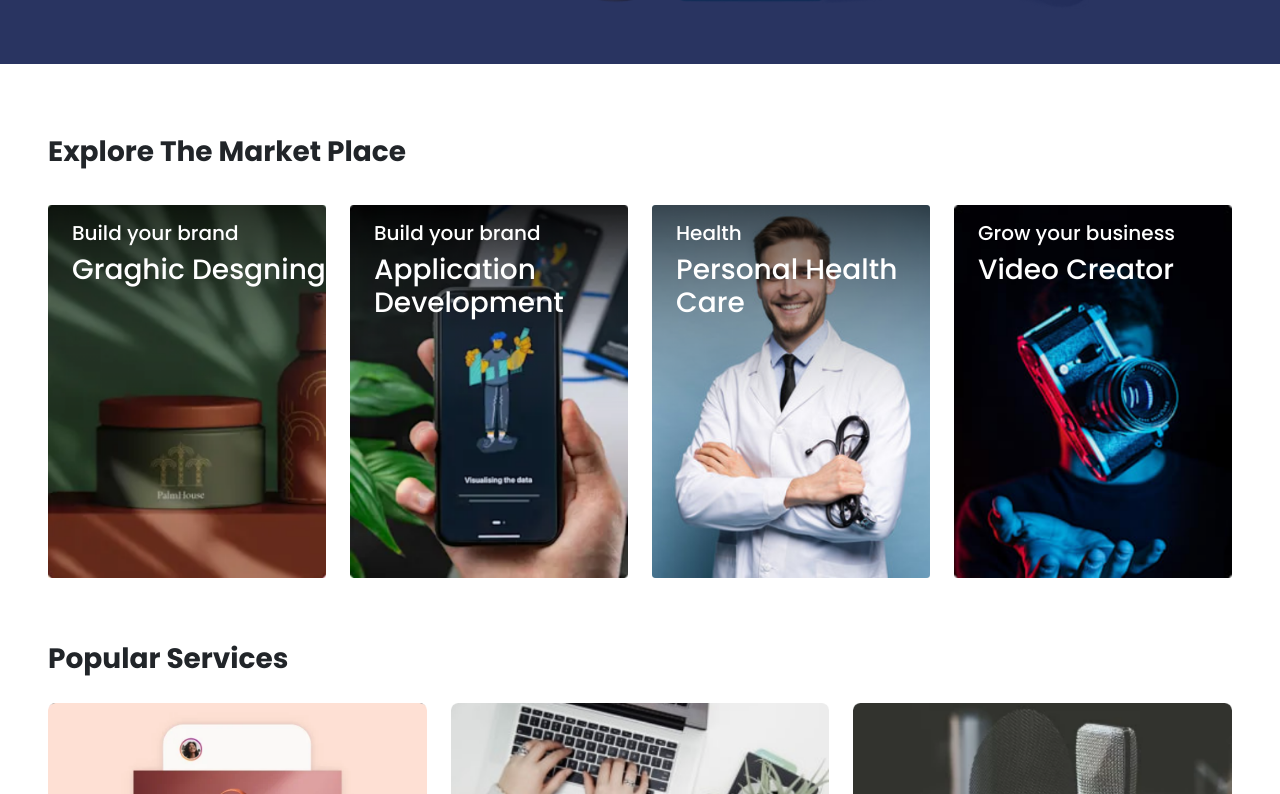
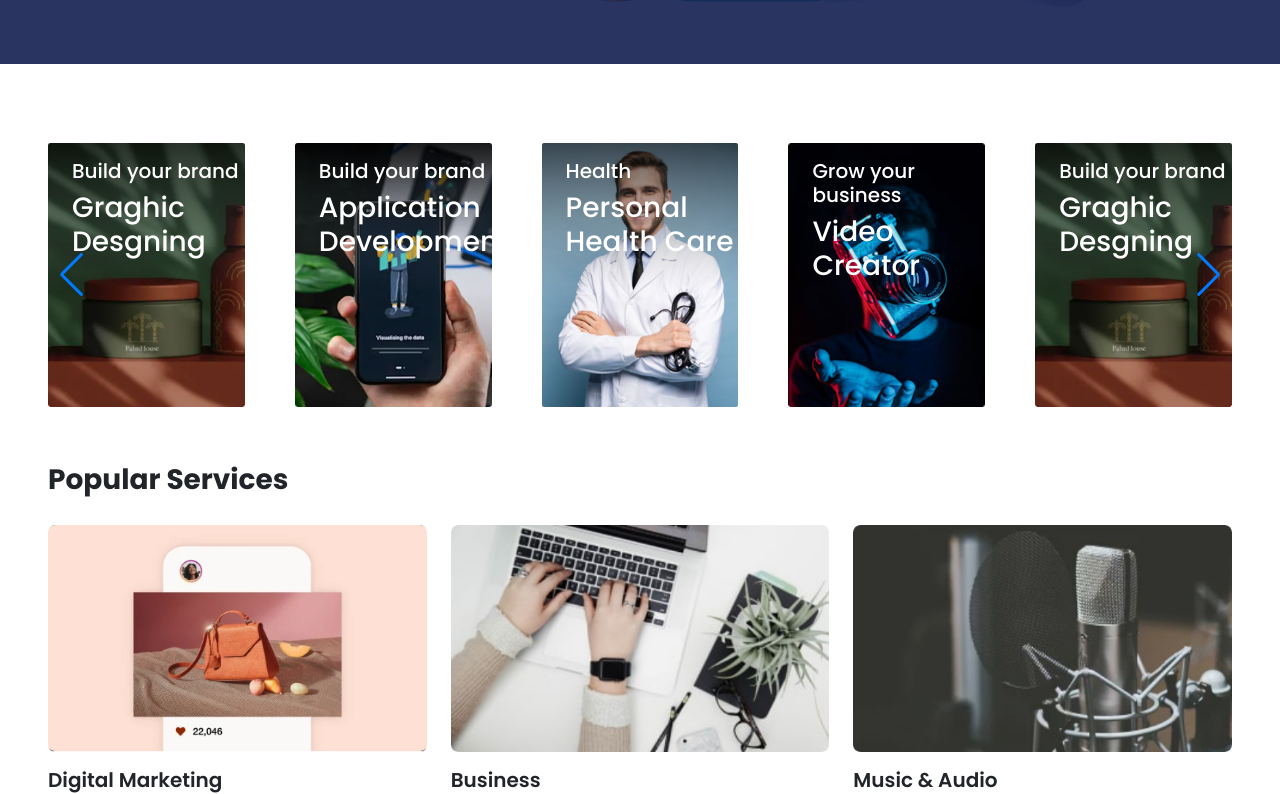
Before and after one commit to khansaud3551/bzurg, a React (Create React App) app: page / in a window 1280 px wide. Shown: the part 718-1512 px from the top of the page. Built offline with nearby package versions, Linux system fonts and the light colour scheme.

Commit message:
slider aded to popular services

```diff
--- a/package.json
+++ b/package.json
@@ -18,6 +18,7 @@
     "react-slick": "^0.28.1",
     "slick-carousel": "^1.8.1",
     "styled-jsx": "^5.0.0",
+    "swiper": "^8.0.5",
     "web-vitals": "^2.1.4"
   },
   "scripts": {
--- a/src/components/ExploreMarket.js
+++ b/src/components/ExploreMarket.js
@@ -2,10 +2,96 @@ import React from "react";
 import "./ExploreMarket.css";
 import ExploreMarketCard from "./ExploreMarketCard";
 
+// Import Swiper React components
+import { Swiper, SwiperSlide } from "swiper/react";
+
+// Import Swiper styles
+import "swiper/css";
+
+import "swiper/css/navigation";
+
+// import required modules
+import { Navigation } from "swiper";
+
 function ExploreMarket() {
   return (
     <div className="container-fluid px-5 my-5">
-      <h3 className="heading_sec font-700">Explore The Market Place</h3>
+      <Swiper
+        slidesPerView={4}
+        spaceBetween={30}
+        slidesPerGroup={1}
+        breakpoints={{
+          "@0.00": {
+            slidesPerView: 1,
+            spaceBetween: 10,
+          },
+          "@0.75": {
+            slidesPerView: 2,
+            spaceBetween: 20,
+          },
+          "@0.90": {
+            slidesPerView: 3,
+            spaceBetween: 20,
+          },
+          "@1.10": {
+            slidesPerView: 4,
+            spaceBetween: 40,
+          },
+          "@1.50": {
+            slidesPerView: 5,
+            spaceBetween: 50,
+          },
+        }}
+        loop={true}
+        loopFillGroupWithBlank={true}
+        navigation={true}
+        modules={[Navigation]}
+        className="mySwiper"
+      >
+        <SwiperSlide>
+          <ExploreMarketCard
+            img="assets/explore1.png"
+            subheading="Build your brand"
+            title="Graghic Desgning"
+          />
+        </SwiperSlide>
+        <SwiperSlide>
+          <ExploreMarketCard
+            img="assets/explore2.png"
+            subheading="Build your brand"
+            title=" Application Development"
+          />
+        </SwiperSlide>
+        <SwiperSlide>
+          <ExploreMarketCard
+            img="assets/explore3.png"
+            subheading="Health "
+            title="Personal Health Care"
+          />
+        </SwiperSlide>
+        <SwiperSlide>
+          <ExploreMarketCard
+            img="assets/explore4.png"
+            subheading="Grow your business "
+            title="Video Creator"
+          />
+        </SwiperSlide>
+        <SwiperSlide>
+          <ExploreMarketCard
+            img="assets/explore1.png"
+            subheading="Build your brand"
+            title="Graghic Desgning"
+          />
+        </SwiperSlide>
+        <SwiperSlide>
+          <ExploreMarketCard
+            img="assets/explore3.png"
+            subheading="Health "
+            title="Personal Health Care"
+          />
+        </SwiperSlide>
+      </Swiper>
+      {/* <h3 className="heading_sec font-700">Explore The Market Place</h3>
       <div className="row py-2">
         <ExploreMarketCard
           img="assets/explore1.png"
@@ -27,7 +113,7 @@ function ExploreMarket() {
           subheading="Grow your business "
           title="Video Creator"
         />
-      </div>
+      </div> */}
     </div>
   );
 }
--- a/src/components/ExploreMarketCard.js
+++ b/src/components/ExploreMarketCard.js
@@ -2,7 +2,7 @@ import React from "react";
 
 function ExploreMarketCard({ img, subheading, title }) {
   return (
-    <div className="col-12 col-sm-6 col-md-4 col-lg-3 py-2  position-relative">
+    <div className="col-sm-12 py-2  position-relative">
       <img src={img} alt="" />
       <div className="inner_card mt-4 ms-4">
         <h5>{subheading}</h5>
```
Also changed, not shown: 1 other file (tests, documents, lock files or other folders).
